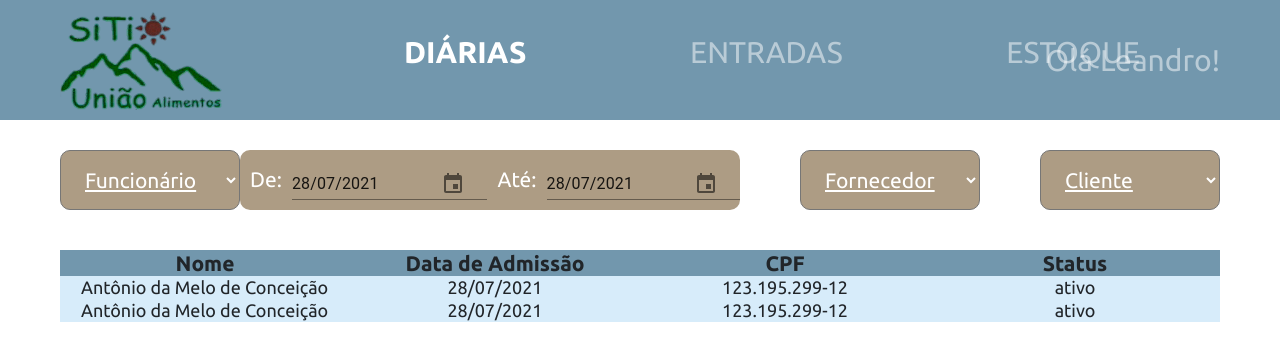
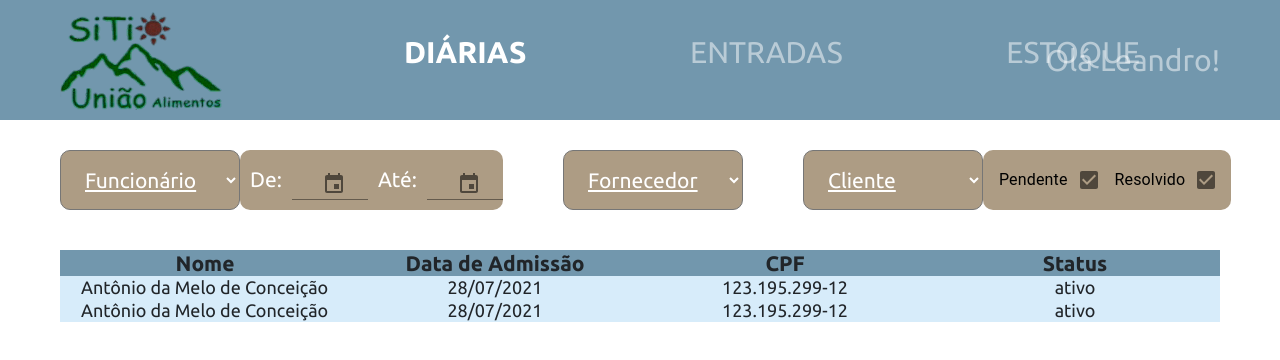
Before and after one commit to atilagit/sua, a React (Create React App) app in the folder frontend/: page /daily in a window 1280 px wide. Shown: the top 360 px of the page. Built offline with nearby package versions, Linux system fonts and the light colour scheme.

Commit message:
Add CheckboxFilter

```diff
--- /dev/null
+++ b/frontend/src/core/components/Checkbox/index.tsx
@@ -0,0 +1,39 @@
+import { FormGroup } from '@material-ui/core';
+import FormControlLabel from '@material-ui/core/FormControlLabel';
+import React from 'react'
+import Checkbox from '@material-ui/core/Checkbox';
+
+import './styles.scss'
+
+type PropsCheckbox = {
+    nameFilter: string
+}
+
+export default function CheckboxFilter( { nameFilter }: PropsCheckbox) {
+
+    const [state, setState] = React.useState({
+        checkedA: true,
+    });
+
+    const handleChange = (event: React.ChangeEvent<HTMLInputElement>) => {
+      setState({ ...state, [event.target.name]: event.target.checked });
+    };
+
+    return (
+      <FormGroup row>
+        <FormControlLabel
+          control={
+            <Checkbox
+              className="checkbox-filter"
+              checked={state.checkedA}
+              onChange={handleChange}
+              name="checkedA"
+              color='default'
+            />
+          }
+          label={nameFilter}
+          labelPlacement="start"
+        />
+      </FormGroup>
+    );
+  }
--- /dev/null
+++ b/frontend/src/core/components/Checkbox/styles.scss
@@ -0,0 +1,3 @@
+.checkbox-filter{
+    color: black;
+}
--- a/frontend/src/pages/Daily/index.tsx
+++ b/frontend/src/pages/Daily/index.tsx
@@ -4,6 +4,7 @@ import Table from "core/components/Table";
 import DateFilter from "core/components/DateFilter";
 
 import './styles.scss'
+import CheckboxFilter from "core/components/Checkbox";
 
 const Daily = () => (
   <div className="general-filter">
@@ -12,6 +13,10 @@ const Daily = () => (
       <DateFilter />
       <Select filter="Fornecedor" />
       <Select filter="Cliente" />
+      <div className="checkbox-input-filter input-filter">
+        <CheckboxFilter nameFilter="Pendente"/>
+        <CheckboxFilter nameFilter="Resolvido"/>
+      </div>
     </div>
     <Table
       name="Antônio da Melo de Conceição Vieira"
--- a/frontend/src/pages/Daily/styles.scss
+++ b/frontend/src/pages/Daily/styles.scss
@@ -7,3 +7,11 @@
     height: 60px;
     margin-top: 30px;
 }
+
+.checkbox-input-filter{
+    display: flex;
+    align-items: center;
+    height: 60px;
+    color: #000;
+    padding-right: 15px;
+}
```
